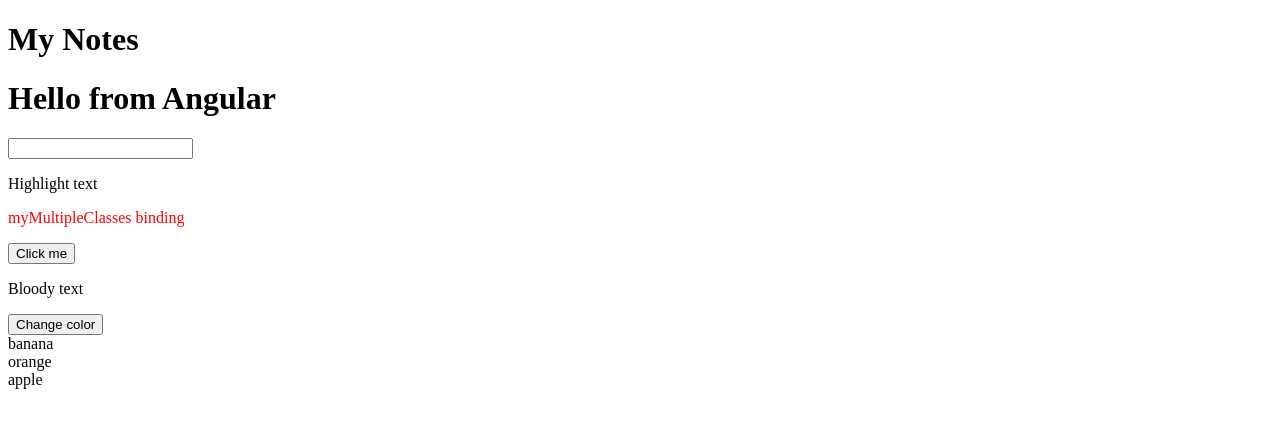
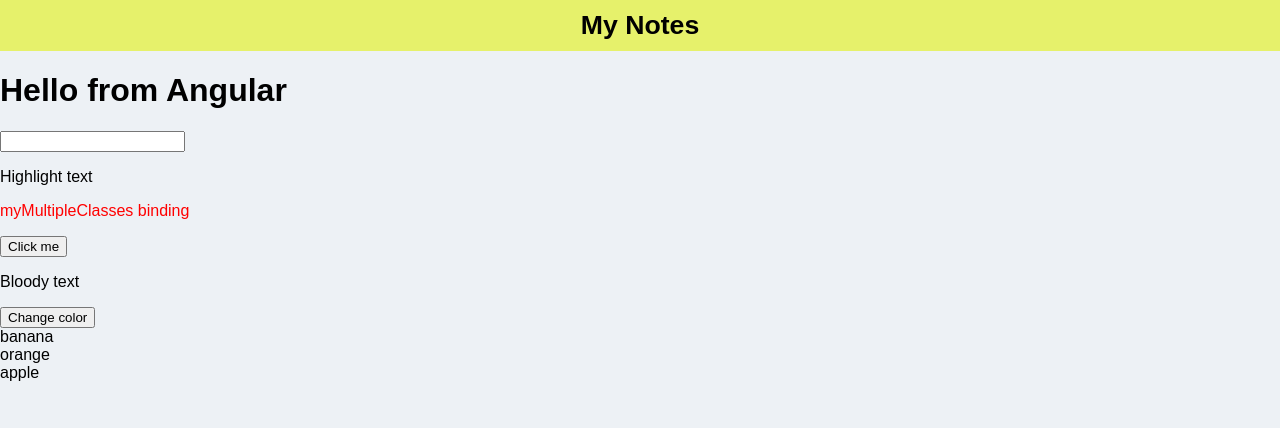
Before and after one commit to hvhai/angular-note-app-solo-learn, an Angular app: page / in a window 1280 px wide. Shown: the top 428 px of the page. Built offline with nearby package versions, Linux system fonts and the light colour scheme.

Commit message:
add styles

```diff
--- a/src/header/header.component.css
+++ b/src/header/header.component.css
@@ -0,0 +1,7 @@
+h1 {
+  background-color: #e6f16b;
+  margin: 0;
+  padding: 10px;
+  text-align: center;
+  font-size: 20pt;
+}
--- a/src/styles.css
+++ b/src/styles.css
@@ -1 +1,31 @@
-/* You can add global styles to this file, and also import other style files */
+/* Add application styles & imports to this file! */
+html,
+body {
+  padding: 0;
+  margin: 0;
+  background-color: #edf1f5;
+  font-family: Arial, Helvetica, sans-serif;
+}
+
+.container {
+  text-align: center;
+  margin: 0 auto;
+  padding: 15px;
+}
+
+.note-title {
+  display: block;
+  text-align: left;
+  font-weight: bold;
+  margin-bottom: 5px;
+  text-transform: uppercase;
+  font-size: 11pt;
+  color: #000;
+}
+
+.note-text {
+  display: block;
+  text-align: left;
+  color: gray;
+  font-size: 10pt;
+}
```
